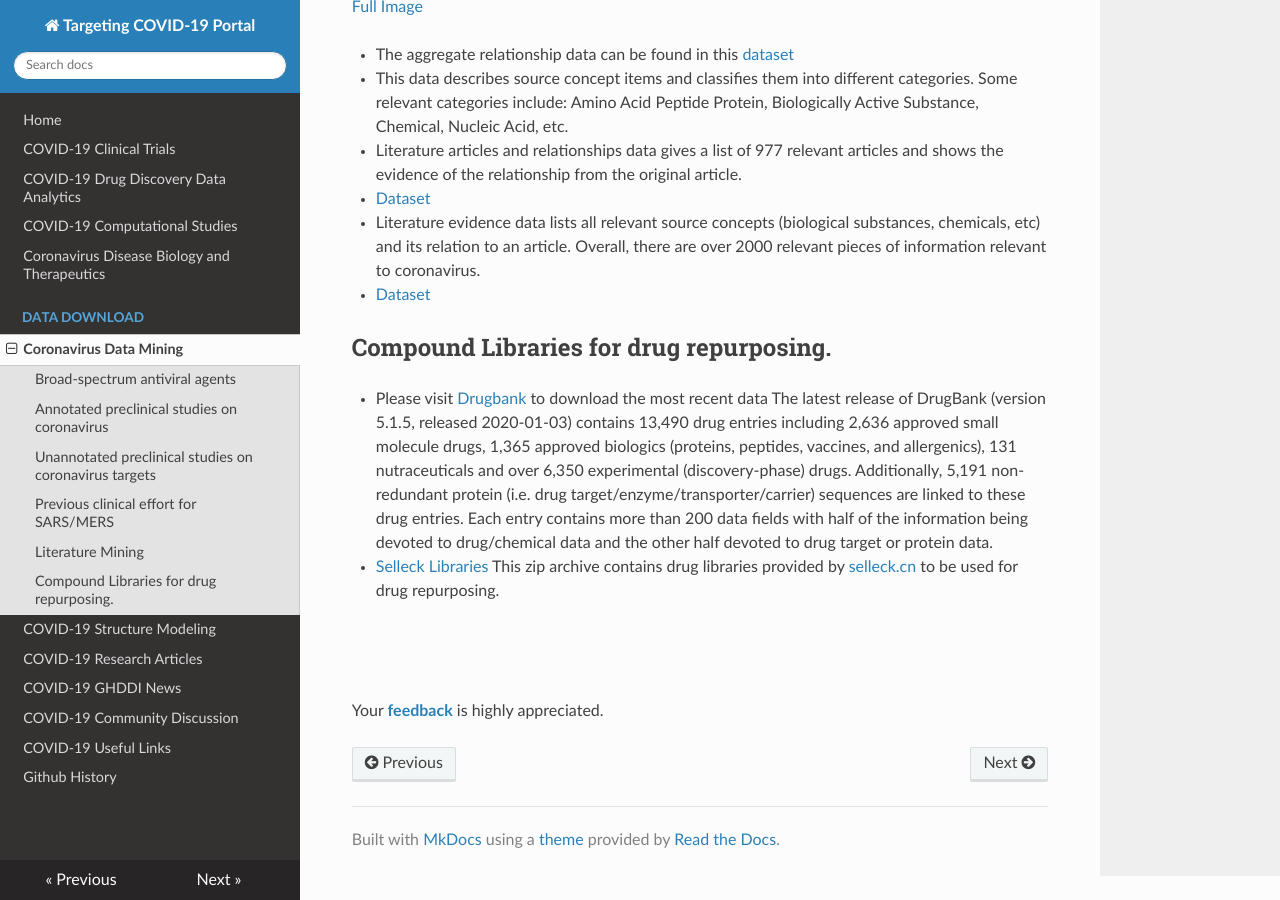
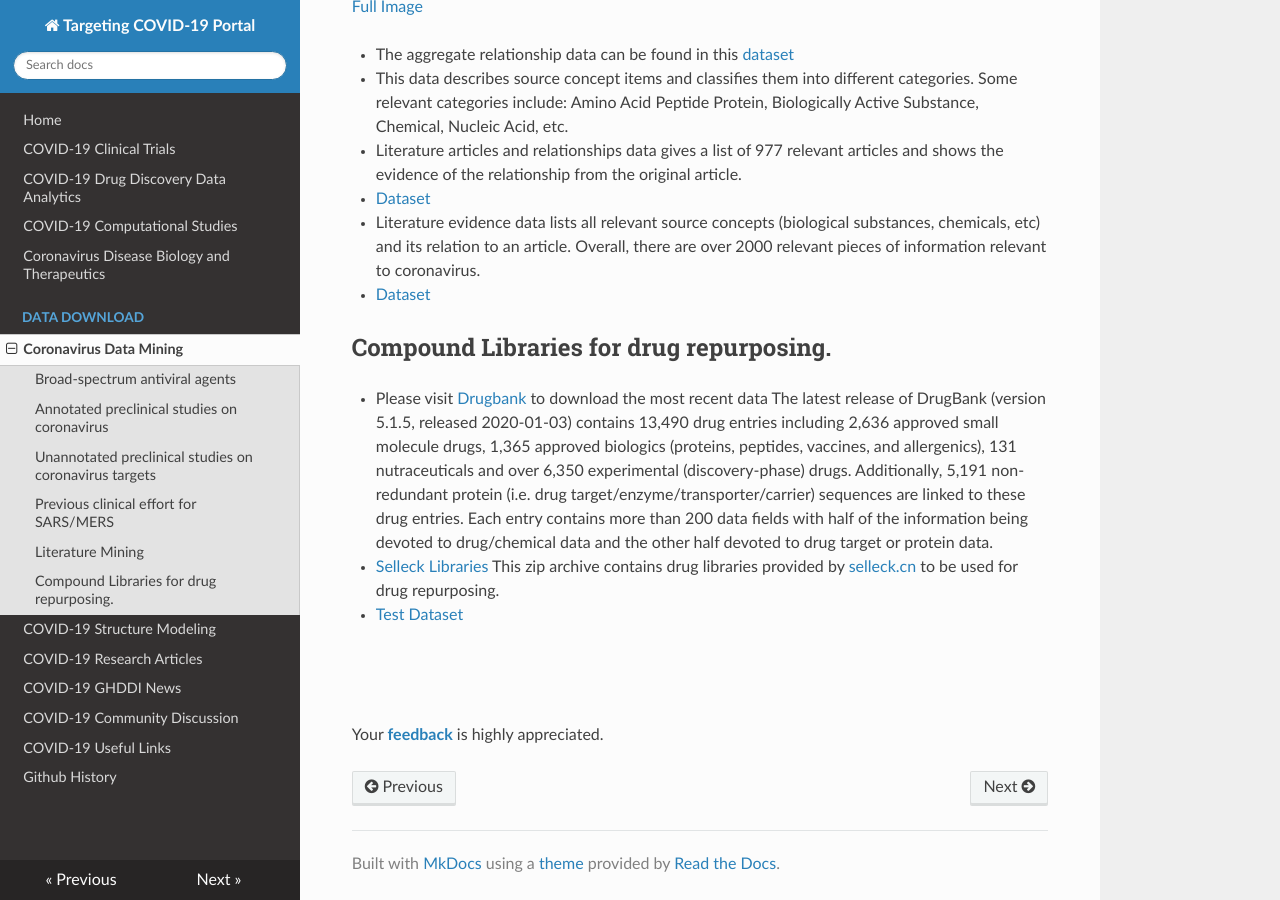
Before and after one commit to GHDDI-AILab/Targeting2019-nCoV, an MkDocs documentation site: the page built from docs/CoV_Experiment_Data.md, in a window 1280 px wide and 900 px high, scrolled down 1915 px. Built offline with MkDocs 1.6.1, drawn with Linux system fonts in a browser that asks for light colours; nearby versions of some CDN libraries.

Commit message:
test file

```diff
--- a/docs/CoV_Experiment_Data.md
+++ b/docs/CoV_Experiment_Data.md
@@ -81,6 +81,8 @@ The following figure is the keyword relationship network:
  * [Selleck Libraries](https://ghddiai.oss-cn-zhangjiakou.aliyuncs.com/file/selleck_libraries.zip)
    This zip archive contains drug libraries provided by [selleck.cn](https://www.selleck.cn/) to be used for drug repurposing.
 
+   * [Test Dataset](https://ghddiai.oss-cn-zhangjiakou.aliyuncs.com/file/test.csv)
+
 <br>
 <br>
 
```
